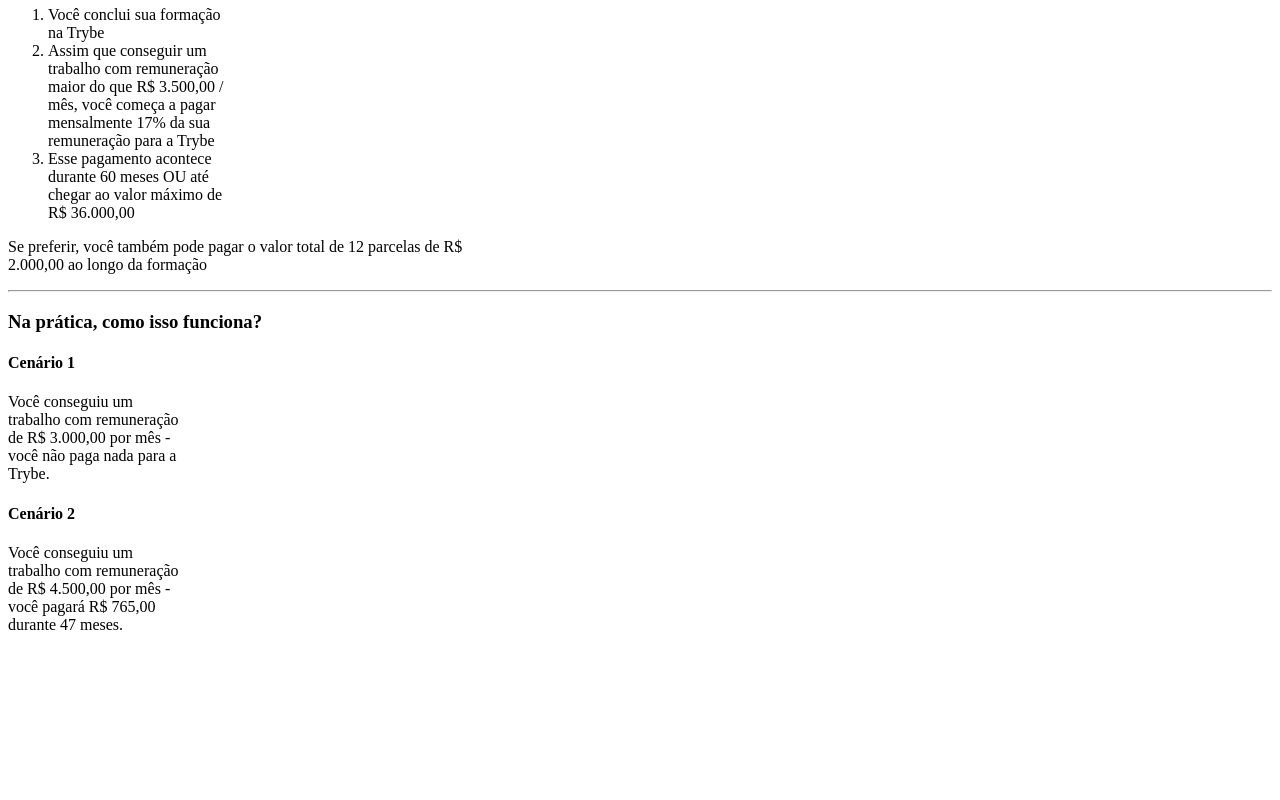
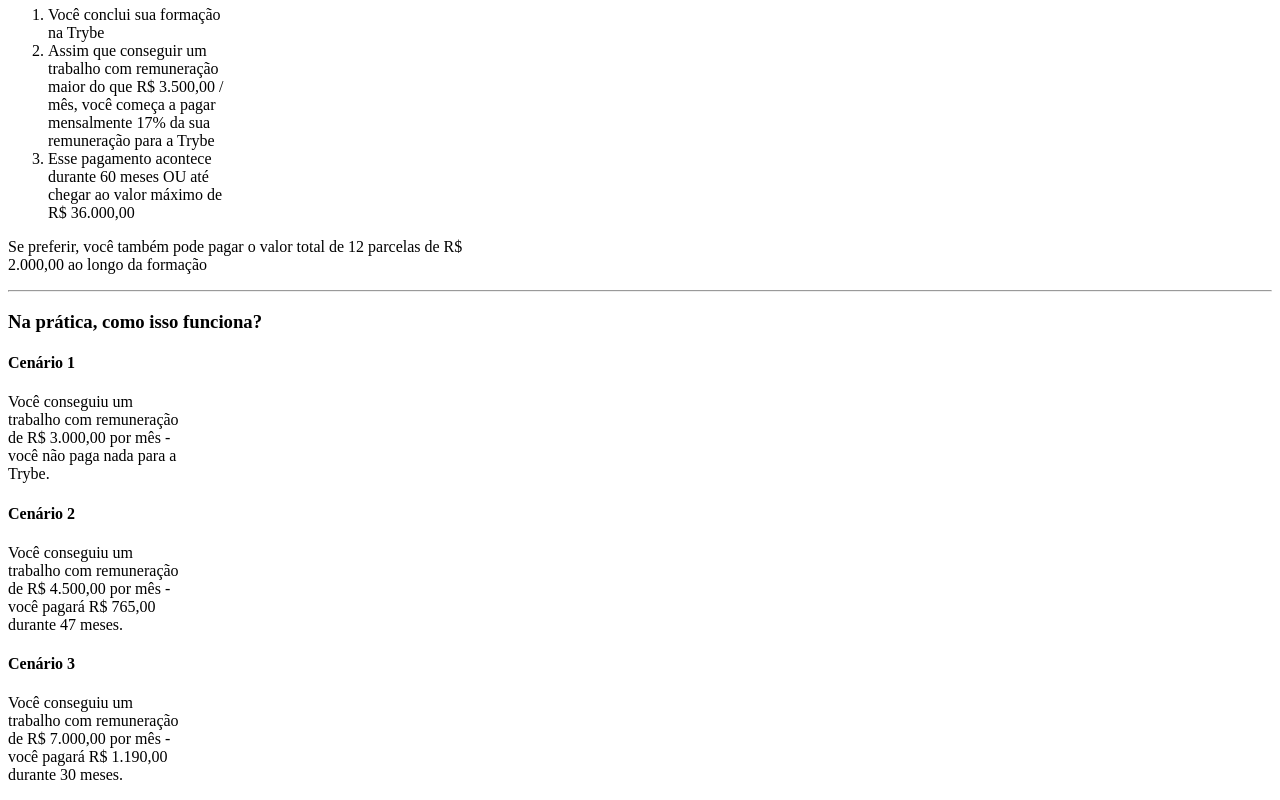
Before and after one commit to ocarlosbarros/betrybe-marketing, a plain HTML site: page src/index.html in a window 1280 px wide. Shown: the part 5568-6368 px from the top of the page. Before the commit the page ends 6218 px from the top, so only its background shows below. Drawn offline with Linux system fonts and the light colour scheme.

Commit message:
Adiciona cenario 3 a secao na pratica como isso funciona

```diff
--- a/src/index.html
+++ b/src/index.html
@@ -273,5 +273,15 @@
             você pagará R$ 765,00<br>
             durante 47 meses.
           </p>
+
+          <h4>Cenário 3</h4>
+
+          <p>
+            Você conseguiu um<br>
+            trabalho com remuneração<br>
+            de R$ 7.000,00 por mês -<br>
+            você pagará R$ 1.190,00<br>
+            durante 30 meses.
+          </p>
     </body>
 </html>
```
